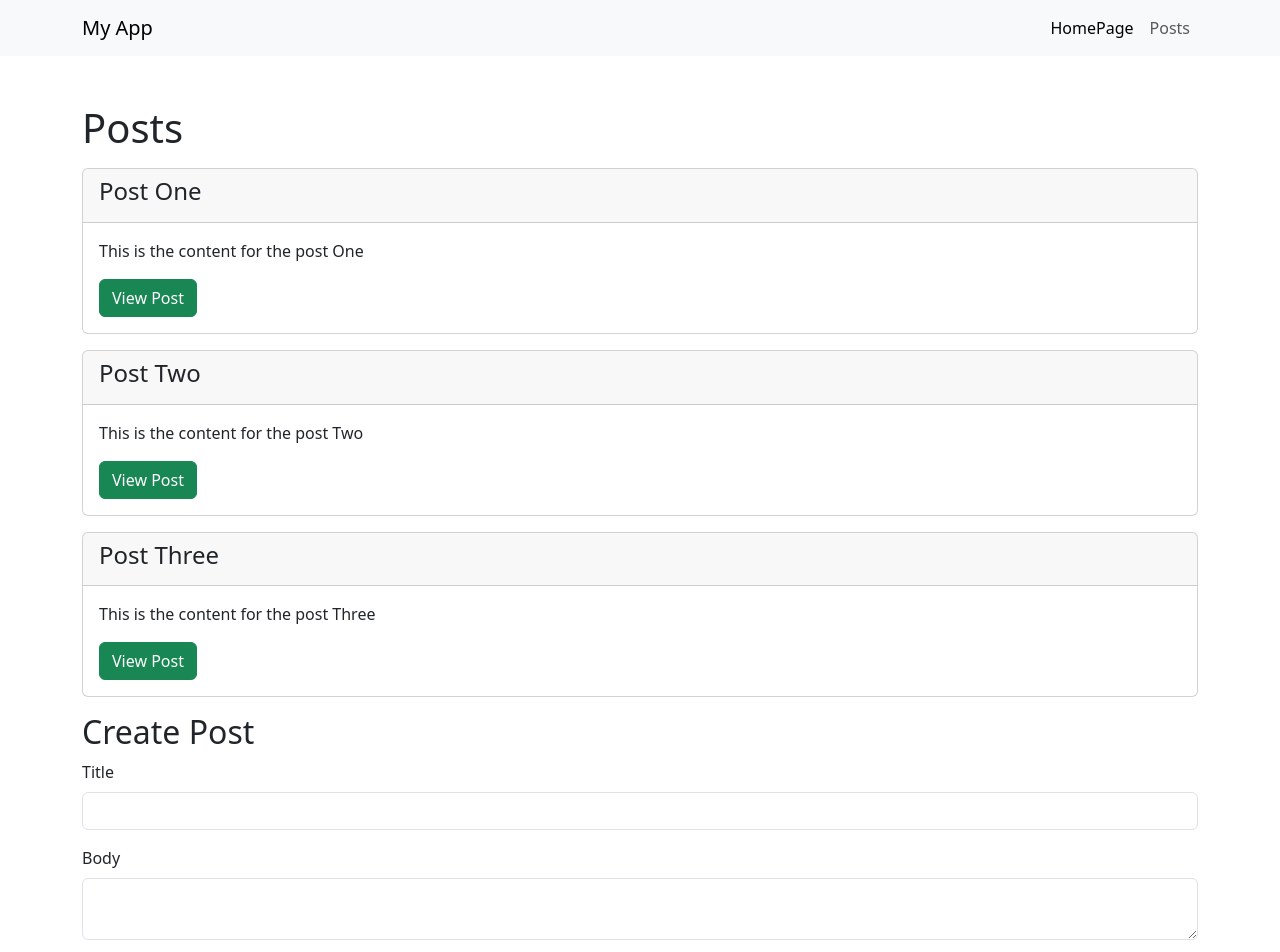
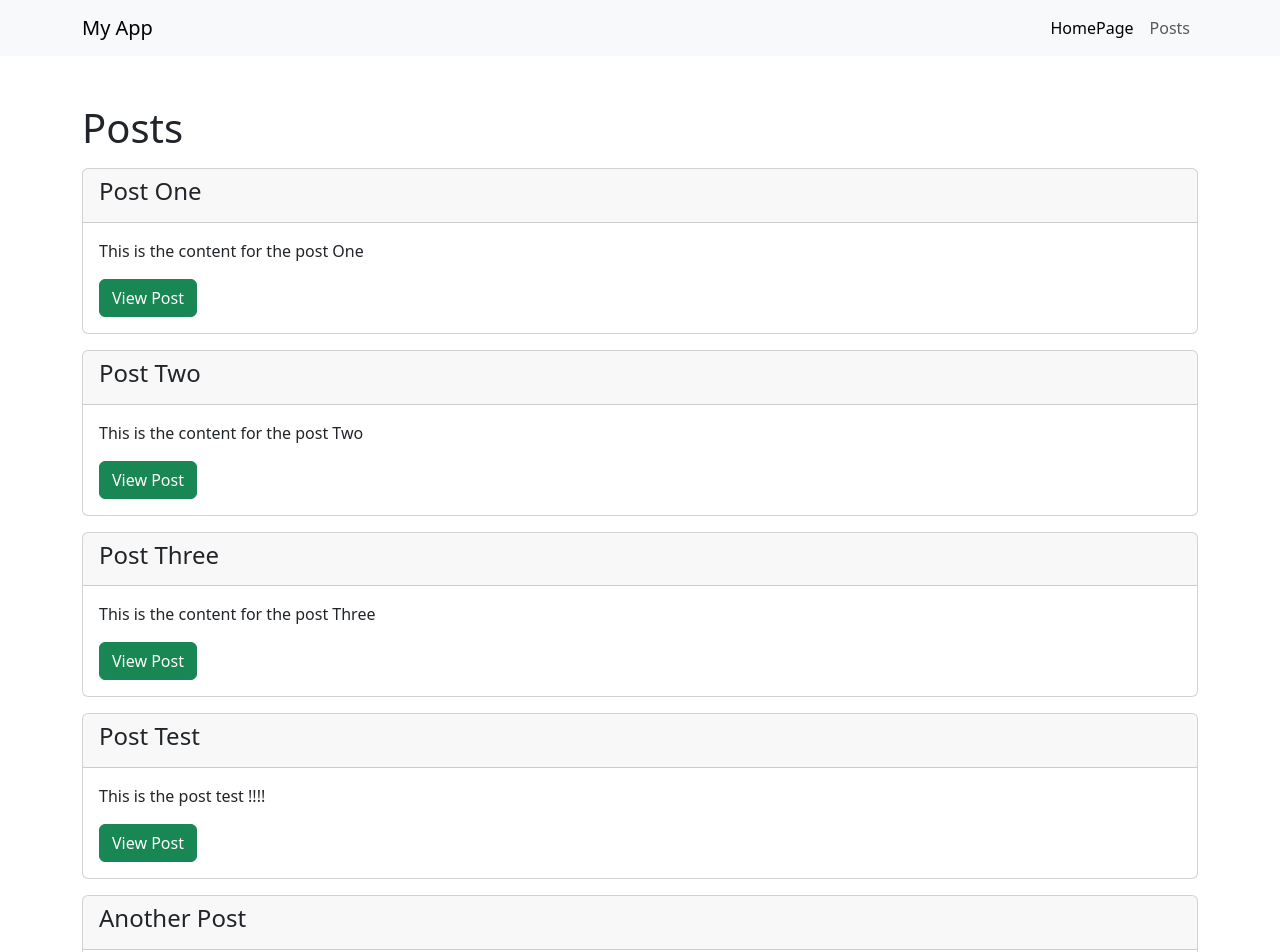
Before and after one commit to tichif/react-query, a React (Vite) app: page / in a window 1280 px wide. Shown: the top 952 px of the page. Built offline with nearby package versions, Linux system fonts and the light colour scheme; data requests are answered from the project's data file.

Commit message:
Add post

```diff
--- a/data/db.json
+++ b/data/db.json
@@ -14,6 +14,16 @@
       "id": 3,
       "title": "Post Three",
       "body": "This is the content for the post Three"
+    },
+    {
+      "id": 1678585917910,
+      "title": "Post Test",
+      "body": "This is the post test !!!!"
+    },
+    {
+      "id": 1678585951519,
+      "title": "Another Post",
+      "body": "This is another post !!!"
     }
   ]
 }
--- a/src/components/Form.tsx
+++ b/src/components/Form.tsx
@@ -1,15 +1,47 @@
 import { FormEvent, useState } from 'react';
+import { useMutation, QueryClient } from 'react-query';
+import { toast } from 'react-hot-toast';
+import axios from 'axios';
+
+import { createPost } from '../lib/posts';
+const SERVER_URL = 'http://localhost:5000';
 
 const Form = () => {
   const [title, setTitle] = useState('');
   const [body, setBody] = useState('');
   const [isSubmitting, setIsSubmitting] = useState(false);
+  let toastPostId: string;
+  const queryClient = new QueryClient();
+
+  const { mutate } = useMutation(
+    async ({ title, body }: { title: string; body: string }) => {
+      return await axios.post(`${SERVER_URL}/posts`, {
+        id: new Date().getTime(),
+        title,
+        body,
+      });
+    },
+    {
+      onError: (error: any) => {
+        toast.error(error?.response?.data?.message, { id: toastPostId });
+        setIsSubmitting(false);
+      },
+      onSuccess: (data) => {
+        toast.success('Post created successfully', { id: toastPostId });
+        queryClient.invalidateQueries(['posts']);
+        setBody('');
+        setTitle('');
+        setIsSubmitting(false);
+        console.log(data);
+      },
+    }
+  );
 
   function submitHandler(e: FormEvent) {
     e.preventDefault();
     setIsSubmitting(true);
-    console.log(body);
-    console.log(title);
+    toastPostId = toast.loading('Creating your post', { id: toastPostId });
+    mutate({ title, body });
   }
 
   return (
--- a/src/lib/posts.ts
+++ b/src/lib/posts.ts
@@ -8,3 +8,7 @@ export async function getPosts(): Promise<Post[]> {
   const { data } = await axios.get(`${SERVER_URL}/posts`);
   return data;
 }
+
+export async function createPost(data: { title: string; body: string }) {
+  return await axios.post(SERVER_URL, data);
+}
```
